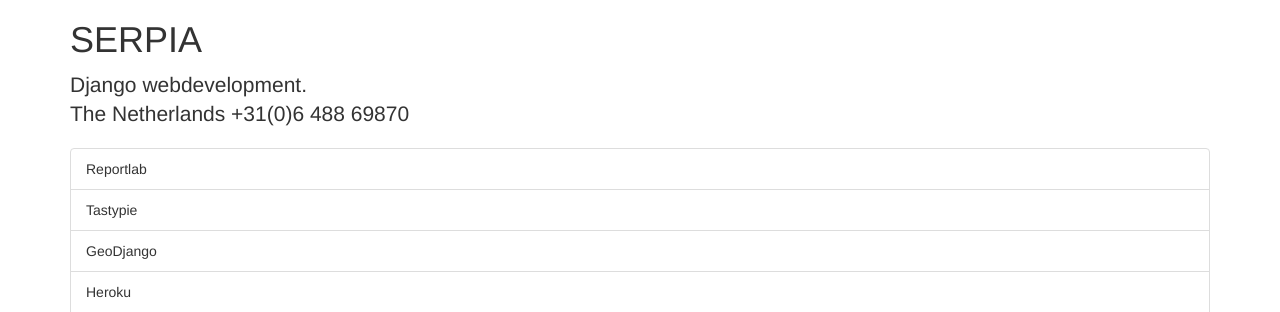
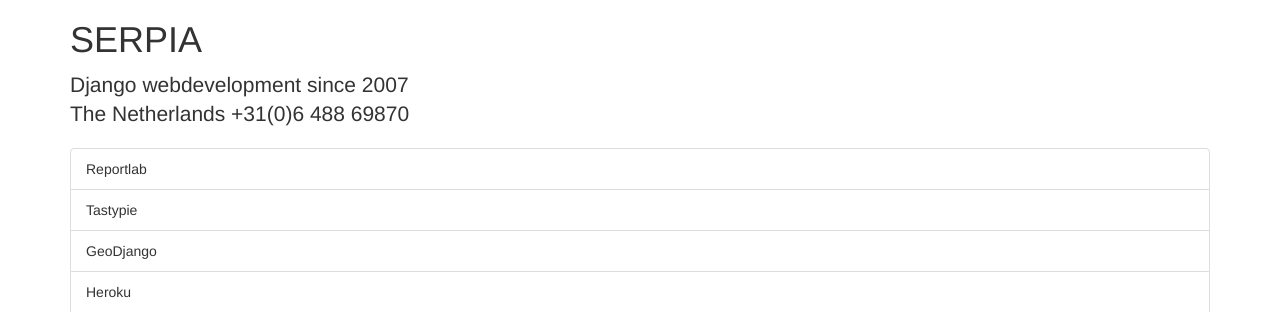
Before and after one commit to dimitripater/serpia, a Django app: page / in a window 1280 px wide. Shown: the top 312 px of the page. Run offline with Django 3.2, Linux system fonts and the light colour scheme; some libraries are stand-ins or nearby versions.

Commit message:
even more content

```diff
--- a/frontend/templates/home.html
+++ b/frontend/templates/home.html
@@ -16,7 +16,7 @@
     <div class="container">
       <div class="starter-template">
         <h1>SERPIA</h1>
-        <p class="lead">Django webdevelopment.<br>The Netherlands +31(0)6 488 69870</p>
+        <p class="lead">Django webdevelopment since 2007<br>The Netherlands +31(0)6 488 69870</p>
         <ul class="list-group">
             <li class="list-group-item">Reportlab</li>
             <li class="list-group-item">Tastypie</li>
```
